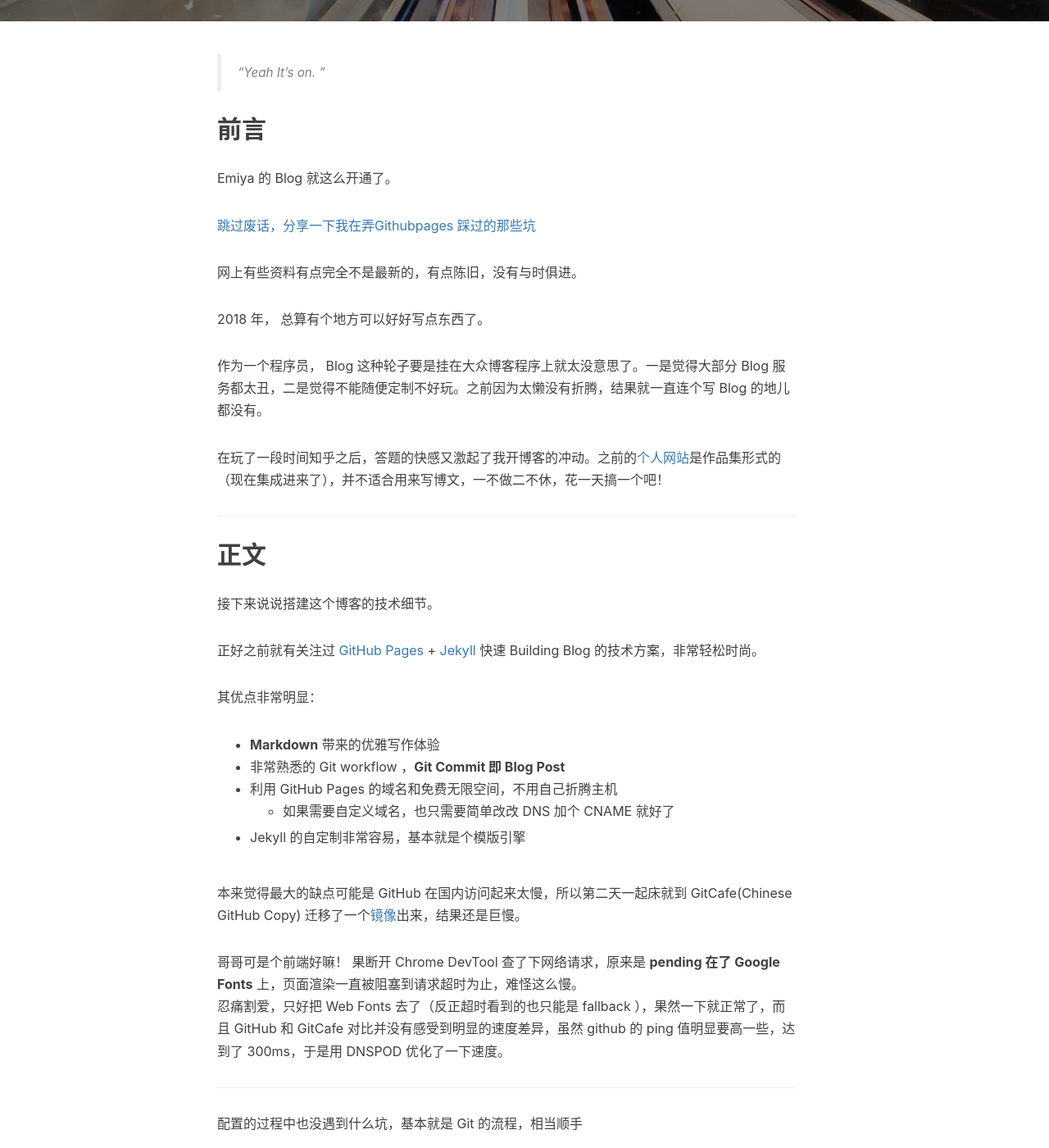
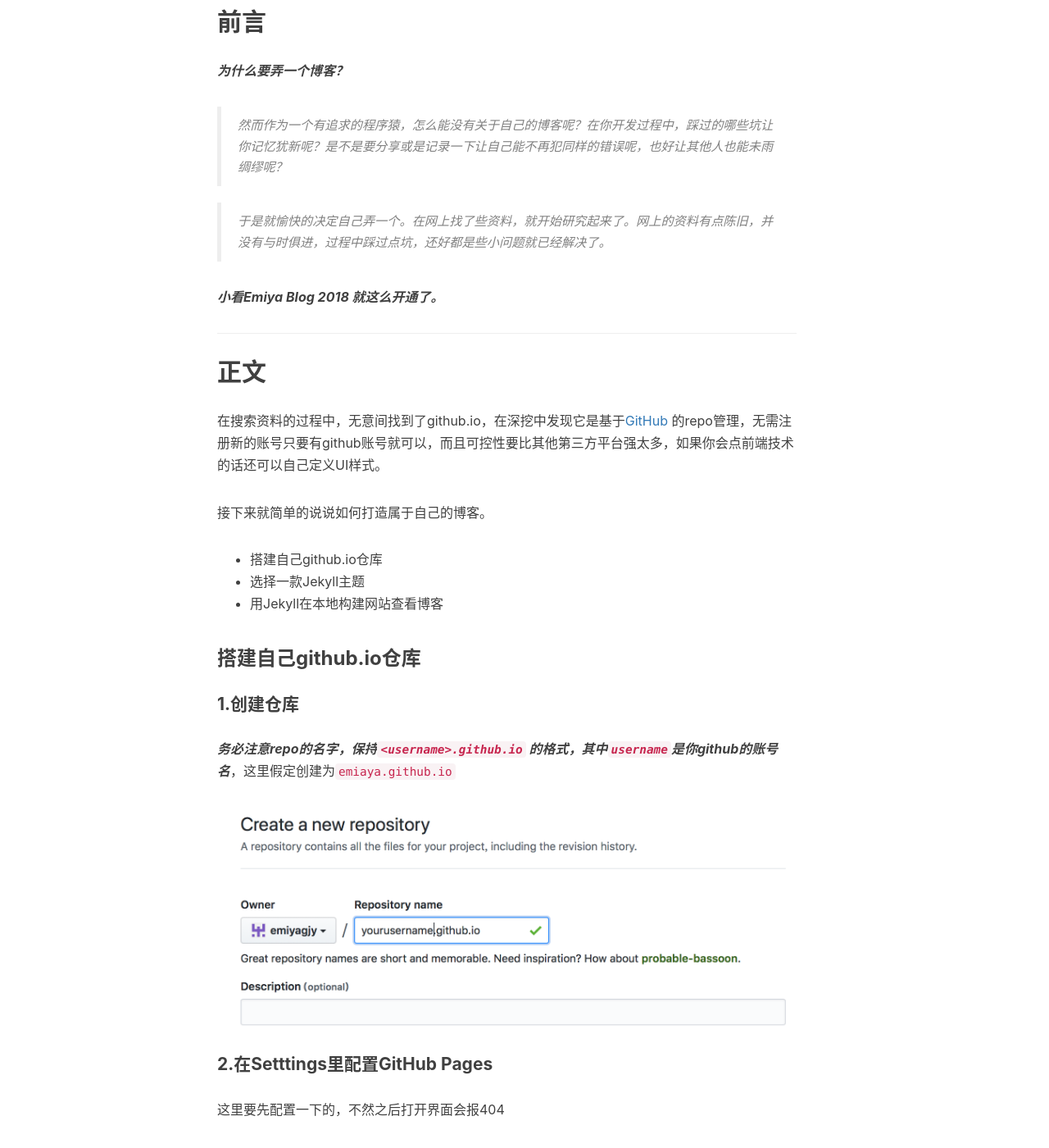
Before and after one commit to emiyagjy/emiyagjy.github.io, a Jekyll site: the page built from _posts/2018-02-25-hello-2018.md, in a window 1280 px wide and 1400 px high, scrolled down 497 px. Shown: the whole window at 82% size. Built offline with Jekyll 4.4.1, drawn with Linux system fonts in a browser that asks for light colours; nearby versions of some CDN libraries; comment, search, counter and statistics services are not loaded; some of the changed text lies outside the part shown.

Commit message:
替换背景图，发布第一篇博文

````diff
--- a/_config.yml
+++ b/_config.yml
@@ -1,6 +1,6 @@
 # Site settings
 title: Emiya Blog
-SEOTitle: 小看Emiya的博客 | Emiya Blog
+SEOTitle: 小看Emiya的博客 | Emiya Blog 2018
 header-img: img/home-bg.jpg
 email: emiya@gmail.com
 description: ""
--- a/_layouts/post.html
+++ b/_layouts/post.html
@@ -54,7 +54,8 @@
                 {% if site.duoshuo_share && site.duoshuo_username %}
                 <!-- 多说 Share start -->
                 </style>
-                <div class="ds-share"
+               <!--
+ <div class="ds-share"
                     style="text-align: right"
                     data-thread-key="{{page.id}}"
                     data-title="{{page.title}}"
@@ -73,6 +74,7 @@
                     </div>
                 <hr>
                 </div>
+ -->
                 <!-- 多说 Share end-->
                 {% endif %}
 
--- a/_posts/2018-02-25-hello-2018.markdown
+++ /dev/null
@@ -1,68 +0,0 @@
----
-layout:     post
-title:      "Welcome to Emiya Blog"
-subtitle:   " \"Hello World, Hello Blog\""
-date:       2018-02-25 12:00:00
-author:     "Emiya"
-header-img: "img/post-bg-2018.jpg"
-tags:
-    - 生活
----
-
-> “Yeah It's on. ”
-
-
-## 前言
-
-Emiya 的 Blog 就这么开通了。
-
-[跳过废话，分享一下我在弄Githubpages 踩过的那些坑](#build)
-
-网上有些资料有点完全不是最新的，有点陈旧，没有与时俱进。
-
-2018 年， 总算有个地方可以好好写点东西了。
-
-
-作为一个程序员， Blog 这种轮子要是挂在大众博客程序上就太没意思了。一是觉得大部分 Blog 服务都太丑，二是觉得不能随便定制不好玩。之前因为太懒没有折腾，结果就一直连个写 Blog 的地儿都没有。
-
-在玩了一段时间知乎之后，答题的快感又激起了我开博客的冲动。之前的[个人网站](http://huangxuan.me/portfolio)是作品集形式的（现在集成进来了），并不适合用来写博文，一不做二不休，花一天搞一个吧！
-
-
-<p id = "build"></p>
----
-
-## 正文
-
-接下来说说搭建这个博客的技术细节。
-
-正好之前就有关注过 [GitHub Pages](https://pages.github.com/) + [Jekyll](http://jekyllrb.com/) 快速 Building Blog 的技术方案，非常轻松时尚。
-
-其优点非常明显：
-
-* **Markdown** 带来的优雅写作体验
-* 非常熟悉的 Git workflow ，**Git Commit 即 Blog Post**
-* 利用 GitHub Pages 的域名和免费无限空间，不用自己折腾主机
-	* 如果需要自定义域名，也只需要简单改改 DNS 加个 CNAME 就好了
-* Jekyll 的自定制非常容易，基本就是个模版引擎
-
-
-本来觉得最大的缺点可能是 GitHub 在国内访问起来太慢，所以第二天一起床就到 GitCafe(Chinese GitHub Copy) 迁移了一个[镜像](http://huxpro.gitcafe.io)出来，结果还是巨慢。
-
-哥哥可是个前端好嘛！ 果断开 Chrome DevTool 查了下网络请求，原来是 **pending 在了 Google Fonts** 上，页面渲染一直被阻塞到请求超时为止，难怪这么慢。
-忍痛割爱，只好把 Web Fonts 去了（反正超时看到的也只能是 fallback ），果然一下就正常了，而且 GitHub 和 GitCafe 对比并没有感受到明显的速度差异，虽然 github 的 ping 值明显要高一些，达到了 300ms，于是用 DNSPOD 优化了一下速度。
-
-
-
----
-
-配置的过程中也没遇到什么坑，基本就是 Git 的流程，相当顺手
-
-大的 Jekyll 主题上直接 fork 了 Clean Blog（这个主题也相当有名，就不多赘述了。唯一的缺点大概就是没有标签支持，于是我给它补上了。）
-
-本地调试环境需要 `gem install jekyll`，结果 rubygem 的源居然被墙了……后来手动改成了我大淘宝的镜像源才成功
-
-Theme 的 CSS 是基于 Bootstrap 定制的，看得不爽的地方直接在 Less 里改就好了（平时更习惯 SCSS 些），**不过其实我一直觉得 Bootstrap 在移动端的体验做得相当一般，比我在淘宝参与的团队 CSS 框架差多了……**所以为了体验，也补了不少 CSS 进去
-
-最后就进入了耗时反而最长的**做图、写字**阶段，也算是进入了**写博客**的正轨，因为是类似 Hack Day 的方式去搭这个站的，所以折腾折腾着大半夜就过去了。
-
-第二天考虑中文字体的渲染，fork 了 [Type is Beautiful](http://www.typeisbeautiful.com/) 的 `font` CSS，调整了字号，适配了 Win 的渣渲染，中英文混排效果好多了。
--- /dev/null
+++ b/_posts/2018-02-25-hello-2018.md
@@ -0,0 +1,102 @@
+---
+layout:     post
+title:      "Welcome to Emiya Blog"
+subtitle:   ""
+date:       2018-02-25 12:00:00
+author:     "Emiya"
+header-img: "img/post-bg-2018.jpg"
+tags:
+    - 生活
+---
+
+
+## 前言
+
+***为什么要弄一个博客？***
+
+> 然而作为一个有追求的程序猿，怎么能没有关于自己的博客呢？在你开发过程中，踩过的哪些坑让你记忆犹新呢？是不是要分享或是记录一下让自己能不再犯同样的错误呢，也好让其他人也能未雨绸缪呢？
+
+> 于是就愉快的决定自己弄一个。在网上找了些资料，就开始研究起来了。网上的资料有点陈旧，并没有与时俱进，过程中踩过点坑，还好都是些小问题就已经解决了。
+
+***小看Emiya Blog 2018  就这么开通了。***
+
+
+---
+
+## 正文
+
+在搜索资料的过程中，无意间找到了github.io，在深挖中发现它是基于[GitHub](https://www.github.com) 的repo管理，无需注册新的账号只要有github账号就可以，而且可控性要比其他第三方平台强太多，如果你会点前端技术的话还可以自己定义UI样式。
+
+接下来就简单的说说如何打造属于自己的博客。
+
+* 搭建自己github.io仓库
+* 选择一款Jekyll主题
+* 用Jekyll在本地构建网站查看博客
+
+### 搭建自己github.io仓库
+#### 1.创建仓库
+
+***务必注意repo的名字，保持`<username>.github.io` 的格式，其中`username`是你github的账号名***，这里假定创建为`emiaya.github.io`
+![repo]({{site.url}}/img/postsimgs/2018-02-25-repo.png)
+
+#### 2.在Setttings里配置GitHub Pages
+这里要先配置一下的，不然之后打开界面会报404
+![setting]({{site.url}}/img/postsimgs/2018-02-25-settings.png)
+
+#### 3.clone到本地(Use SSH）
+```bash
+$ git clone git@github.com:<yourusername>/<yourusername>.github.io.git
+```
+#### 4.编写简单测试界面一下
+```bash
+$ cd <yourusername>.github.io
+$ echo "My Frist Blog" > index.html
+$ git add index.html
+$ git commit -m 'Init My First Blog'
+$ git push origin master
+```
+#### 5.打开博客网站
+`https://<yourusername.github.io>`
+
+### 选择一款Jekyll主题
+`github.io` 默认采用`jekyll`。[Jekyll](https://jekyllrb.com)是一款当前火热的开源的静态网站建站工具,[GitHub](https://github.com/jekyll/jekyll) 已有3万+的star，并且有无数人帮你造出了无数轮子可供参考。在这你完全可借鉴别人的,找个第三方的主题[国人开发的主题](https://github.com/Huxpro/huxpro.github.io),我就是采用了这个主题。
+
+#### fork主题模板
+```bash
+$ git clone git@github.com:Huxpro/huxblog-boilerplate.git
+```
+具体的模板使用在`huxblog-boilerplat`目录下的 `README.zh.md`里已经有很详细的说明，这里就不赘述了。***一定要仔细查阅哦我就是没认真看浪费了很多时间***。
+
+
+### 用Jekyll在本地构建网站查看博客
+#### 1、安装 Ruby
+[官网教程](https://www.ruby-lang.org/en/downloads/),`Mac`机安装如下
+
+```bash
+$ sudo brew install Ruby
+```
+#### 2、安装Github pages
+
+```bash
+$ sudo gem install github-pages
+```
+#### 3、开启Jekyll本地服务
+
+```bash
+$ cd keysaim.github.io
+$ jekyll serve --watch
+```
+
+## 总结
+第一次写博客还是有点生熟，感觉写博文和自己记笔记还是有很大区别的，写博文的话你是要把东西分享给别人看的，必须要确保东西正确性以免误导他人，这样就需要反复的认证和确认。
+
+用`github.io` 创建自己博客是极其方便的，建议大家都去尝试一下，对程序猿来说基本没啥难度。
+最后，感谢[Hux](http://huangxuan.me)大神提供的模板。
+
+## 参考
+
+* [GitHub Pages](https://pages.github.com/)
+
+* [Jekyll](http://jekyllrb.com/)
+
+* [如何快速搭建自己的github.io博客](http://blog.csdn.net/Walkerhau/article/details/77394659)
--- a/index.html
+++ b/index.html
@@ -1,6 +1,6 @@
 ---
 layout: page
-description: "旅えみや"
+description: "Dont't be afraid daybreak has come"
 ---
 
 
````
Also changed, not shown: package.json (+5 -5 lines), img/post-bg-2018.jpg, img/postsimgs/2018-02-25-repo.png (added), img/postsimgs/2018-02-25-settings.png (added), 1 other file.
